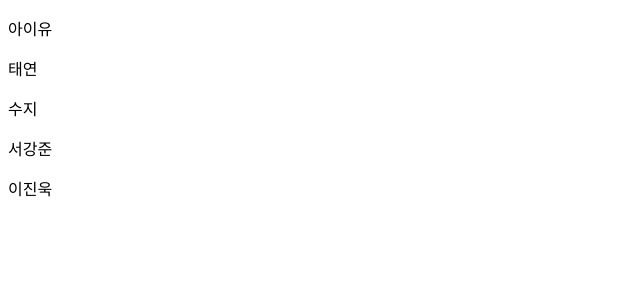
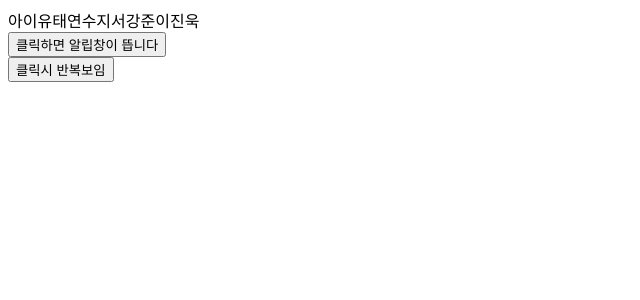
Before and after one commit to laveberry/vue-list, a Vue app: page / in a window 1280 px wide. Shown: the top 300 px of the page, without its empty margins (0-640 px from the left). Built offline with nearby package versions, Linux system fonts and the light colour scheme.

Commit message:
기본작업

```diff
--- a/src/App.vue
+++ b/src/App.vue
@@ -1,8 +1,22 @@
 <template>
   <div>
     <p v-if="isMonday">{{안녕}}</p>
-    <p v-for="이름 in 이름들" v-bind:key="이름">{{이름}}</p>
-    <p></p>
+    <span v-for="이름 in 이름들" v-bind:key="이름">{{이름}}</span>
+
+    <div v-for="(사람, i) in 사람들" :key="i">
+      <!-- 보이기/숨기기위한 설정 -->
+      <div v-if="isMonday">
+        <h2>{{사람.이름}}</h2>
+        <p>{{사람.나이}}</p>
+      </div>
+    </div>
+
+    <!-- 이벤트리스너 -->
+    <button v-on:click="hello">클릭하면 알립창이 뜹니다</button> <br>
+    <button @click="checkClick">
+      <span v-if="isMonday==true">클릭시 안보임</span>
+      <span v-if="isMonday==false">클릭시 반복보임</span>
+    </button>
   </div>
 </template>
 
@@ -10,11 +24,41 @@
 export default {
   data() {
     return {
+      안녕 : '안녕하세요',
+      isMonday : false,
       이름들 : ['아이유','태연','수지','서강준','이진욱'],
-      안녕 : '안녕하세요',
-      isMonday : false
+      사람들 : [
+        {
+          이름 : '아이유',
+          나이 : '29살'
+        },
+        {
+          이름 : '태연',
+          나이 : '33살'
+        },
+        {
+          이름 : '서강준',
+          나이 : '27살'
+        },
+        {
+          이름 : '이진욱',
+          나이 : '35살'
+        },
+      ]
+
     }
   },
+  //이벤트리스너
+  methods: {
+    hello : function(){
+      alert('hello!');
+    },
+    checkClick : function(){
+      this.isMonday = !this.isMonday
+    }
+  },
+
+
 }
 </script>
 
```
